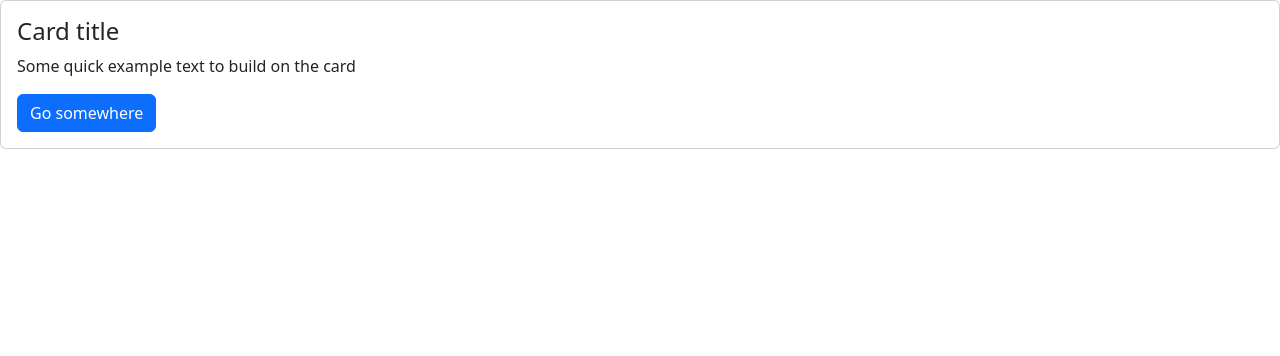
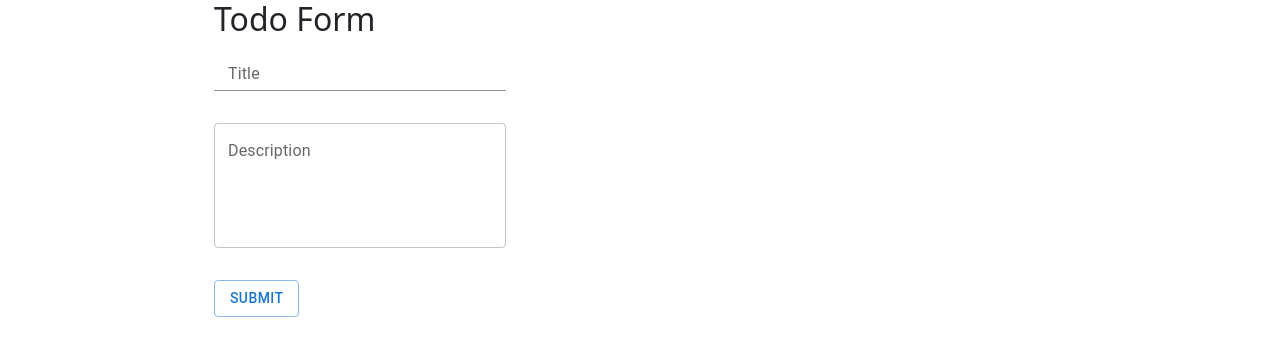
Before and after one commit to AntonEremeenko/react-hw, a React (Vite) app: page / in a window 1280 px wide. Shown: the top 356 px of the page. Built offline with nearby package versions, Linux system fonts and the light colour scheme.

Commit message:
hw_95 completed

```diff
--- a/src/App.jsx
+++ b/src/App.jsx
@@ -1,11 +1,62 @@
-import React from 'react'
-import Card from "./components/Card.jsx";
+import React, {useEffect, useState} from 'react';
+import {Grid, Container} from "@mui/material";
+import TodoForm from "./components/form/TodoForm";
+import {cloneDeep} from "lodash";
+import TodoItem from "./components/TodoItem";
+import storageService from "./utils/StorageService.js";
 
+const App = () => {
+    const [todos, setTodos] = useState([]);
 
-class App extends React.Component {
-    render() {
-        return<Card/>
+    const saveTodo = async (data) => {
+        try {
+            const savedData = await storageService.saveItem(data);
+            const todosCopy = cloneDeep(todos);
+            todosCopy.push(savedData);
+            setTodos(todosCopy)
+        } catch (error) {
+            console.log(error)
+        }
     }
-}
 
-export default App
+    const handleRemove = async ({id: itemID}) => {
+        const {id} = await storageService.deleteItem(itemID);
+        const updatedData = todos.filter((item) => {
+            return item.id !== id;
+        })
+
+        setTodos(updatedData);
+    }
+
+    useEffect(() => {
+        const getData = async () => {
+            try {
+                const data = await storageService.getData();
+                setTodos(data);
+            } catch (e) {
+                console.log(e);
+            }
+        }
+
+        getData();
+    }, [])
+
+    return (
+        <Container maxWidth='md'>
+        <Grid container spacing={5}>
+            <Grid item xs={5} px={5}>
+                <TodoForm onSubmit = {saveTodo}/>
+            </Grid>
+            <Grid py={5} container xs={7} item spacing={2}>
+                {!!todos.length && todos.map(item => (
+                    <Grid key={item.id} item xs={4}>
+                        <TodoItem title={item.title} body={item.description} id={item.id} onRemove={handleRemove}/>
+                    </Grid>
+                ))}
+            </Grid>
+        </Grid>
+        </Container>
+    );
+};
+
+export default App;
--- /dev/null
+++ b/src/components/TodoItem/TodoItem.jsx
@@ -0,0 +1,23 @@
+import React from 'react';
+import {Button, Card, CardActions, CardContent, Typography} from "@mui/material";
+
+const TodoItem = ({title, body, id, onRemove}) => {
+    return (
+        <Card>
+            <CardContent>
+                <Typography sx={{ fontSize: 14 }} color="text.secondary" gutterBottom>
+                    {title + ' ' + id}
+                </Typography>
+                <Typography variant="h5" component="div">
+                    {body}
+                </Typography>
+
+            </CardContent>
+            <CardActions>
+                <Button size="small" onClick={() => onRemove({title, body, id})}>Remove</Button>
+            </CardActions>
+        </Card>
+    );
+};
+
+export default TodoItem;
--- /dev/null
+++ b/src/components/TodoItem/index.js
@@ -0,0 +1,2 @@
+import TodoItem from "./TodoItem.jsx";
+export default TodoItem;
--- /dev/null
+++ b/src/components/form/TodoForm/TodoForm.jsx
@@ -0,0 +1,75 @@
+import React from 'react';
+import {Box, Button, FormControl, Input, InputLabel, Stack, TextField, FormHelperText} from "@mui/material";
+import {useFormik} from "formik";
+import * as Yup from 'yup';
+
+const validationSchema = Yup.object({
+    title: Yup.string().min(2, 'Must be 2 characters or more').max(10, 'Must be 10 characters or less').required('Title is required'),
+    description: Yup.string().min(2, 'Must be 2 characters or more').max(25, 'Must be 25 characters or less').required('Description is required')
+    })
+
+const TodoForm = ({onSubmit}) => {
+    const formik = useFormik({
+        initialValues: {
+            title: '',
+            description: '',
+        },
+        validationSchema,
+        onSubmit: async (values, {resetForm}) => {
+            // if (!(await validateForm())) {
+            //     console.log('Form not validated')
+            //     return;
+            // }
+
+            await onSubmit(values)
+            resetForm();
+        },
+    });
+
+
+    return (
+        <Box>
+            <h2>Todo Form</h2>
+            <form onSubmit={formik.handleSubmit}>
+                <Stack mb={4}>
+                   <FormControl>
+                       <InputLabel htmlFor="todo-title">Title</InputLabel>
+                       <Input
+                           name='title'
+                           type='text'
+                           id="todo-title"
+                           size='small'
+                           onChange={formik.handleChange}
+                           onBlur={formik.handleBlur}
+                           value={formik.values.title}
+                       />
+                       {formik.touched.title && formik.errors.title &&
+                           <FormHelperText>{formik.errors.title}</FormHelperText>
+                       }
+                   </FormControl>
+                </Stack>
+
+                <Stack mb={4}>
+                   <FormControl>
+                       <TextField
+                           name='description'
+                           multiline
+                           label='Description'
+                           rows={4}
+                           onChange={formik.handleChange}
+                           onBlur={formik.handleBlur}
+                           value={formik.values.description}
+                       />
+                   </FormControl>
+                    {formik.touched.description && formik.errors.description &&
+                        <FormHelperText>{formik.errors.description}</FormHelperText>
+                    }
+                </Stack>
+
+                <Button variant="outlined" type='submit'>Submit</Button>
+        </form>
+        </Box>
+    );
+};
+
+export default TodoForm;
--- /dev/null
+++ b/src/components/form/TodoForm/index.js
@@ -0,0 +1,2 @@
+import TodoForm from "./TodoForm.jsx";
+export default TodoForm
--- /dev/null
+++ b/src/utils/StorageService.js
@@ -0,0 +1,65 @@
+export class StorageService {
+    static storageTypes = Object.freeze({
+        session: 'session',
+        local: 'local',
+    })
+
+    #storage = null;
+    #key = null;
+    #currentId = null;
+
+    // @param storageType = localStorage | sessionStorage
+    constructor(storageType, key) {
+        if (storageType === StorageService.storageTypes.local) this.#storage = localStorage;
+        if (storageType === StorageService.storageTypes.session) this.#storage = sessionStorage;
+        this.#key = key;
+
+
+        this.getData()
+            .then((value) => {
+                this.#currentId = value?.at(-1)?.id ? value.at(-1).id + 1 : 1;
+            })
+    }
+
+    async getData() {
+        const data = JSON.parse(this.#storage.getItem(this.#key))
+        return data ? data : [];
+    }
+
+    async saveItem(item) {
+        const data = await this.getData();
+        data.push({
+            ...item,
+            id: this.#currentId
+        });
+        await this.#rewriteStorageData(data);
+
+        this.#currentId += 1
+
+        const updatedData = await this.getData();
+        return updatedData.at(-1);
+    }
+
+    async #rewriteStorageData(data) {
+        try {
+            await localStorage.setItem(this.#key, JSON.stringify(data));
+            return true;
+        } catch (err) {
+            return false;
+        }
+    }
+
+    async deleteItem(id) {
+        const data = await this.getData();
+        const itemIndex = data.findIndex((el) => el.id === id);
+        const [removedElement] = data.splice(itemIndex, 1);
+        await this.#rewriteStorageData(data)
+        return removedElement;
+    }
+
+}
+
+
+const storageService = new StorageService(StorageService.storageTypes.local, 'formData')
+
+export default storageService
```
Also changed, not shown: package.json (+7 -1 lines), src/components/styled/Item.jsx (added, +11 -0 lines), 2 other files (tests, documents, lock files or other folders).
